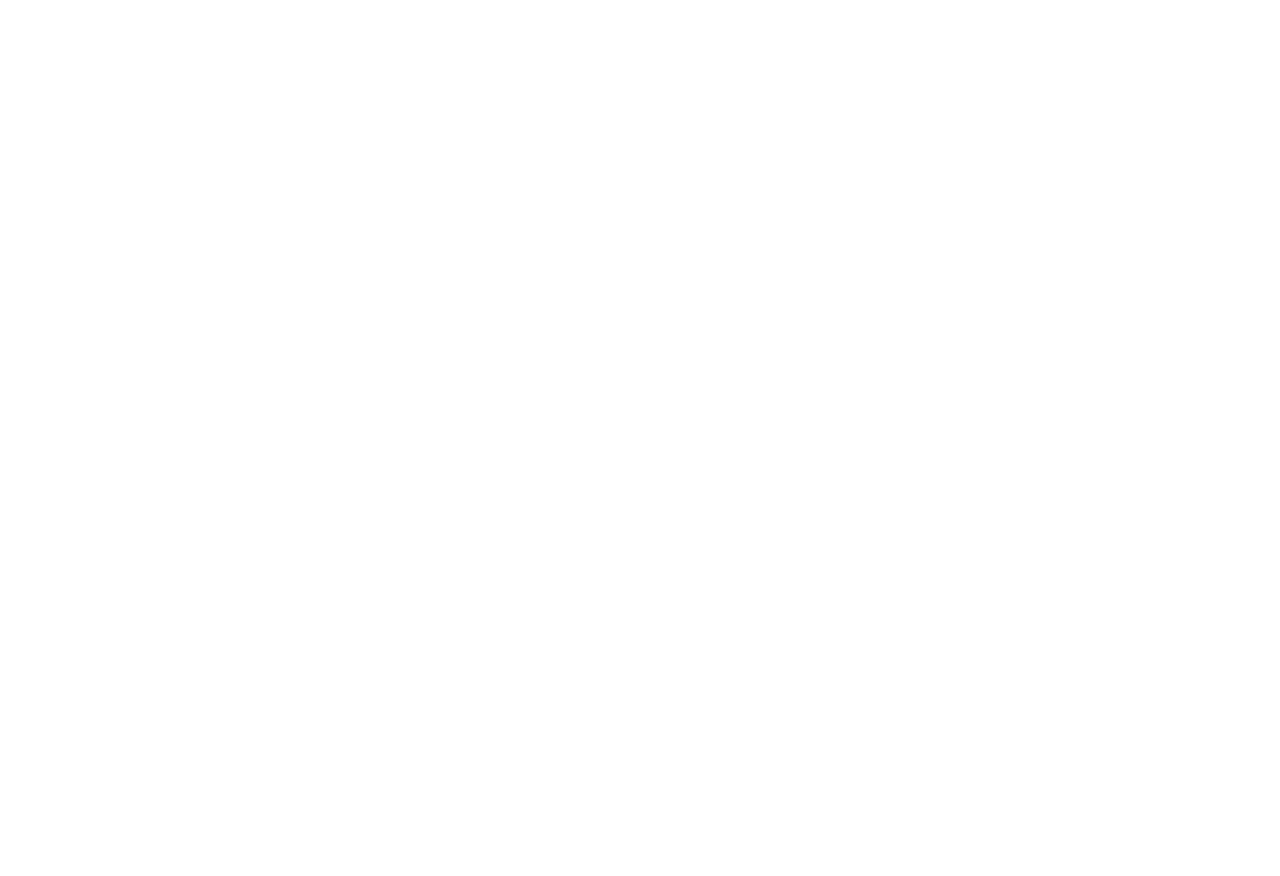
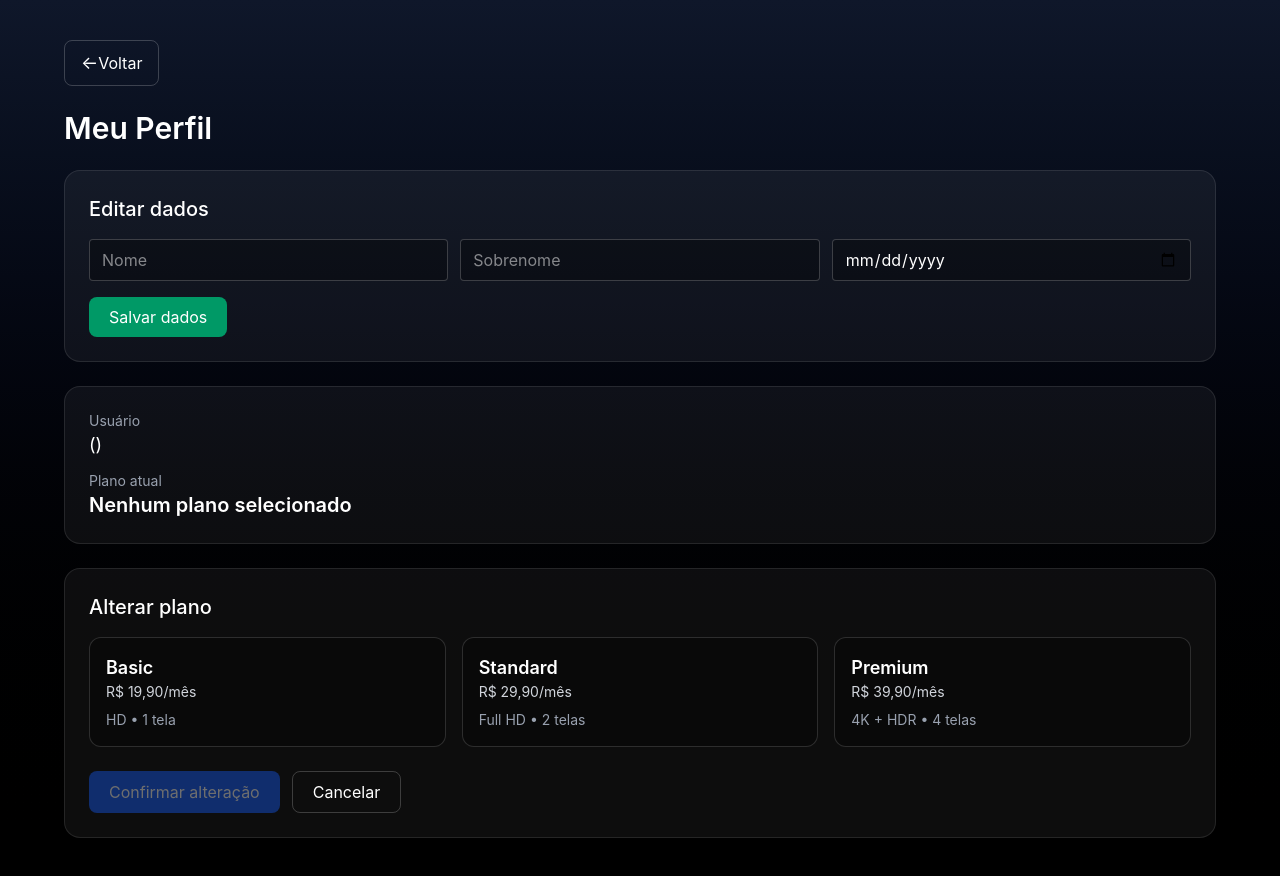
Before and after one commit to rafael-barrionuevo/Next, a React (Vite) app in the folder front/: page /perfilUser in a window 1280 px wide. Before the commit this address had no page. Before the commit the page ends 800 px from the top, so only its background shows below. Built offline with nearby package versions, Linux system fonts and the light colour scheme.

Commit message:
implementando pagina de perfil do usuario

```diff
--- a/front/src/App.jsx
+++ b/front/src/App.jsx
@@ -12,6 +12,7 @@
 import AdminHome from "./pages/AdminHome.jsx";
 import AdminEpisodios from "./pages/AdminEpisodios.jsx";
 import AdminRemover from "./pages/adminRemover.jsx";
+import PerfilUser from "./pages/PerfilUser.jsx";
 
 function App() {
 
@@ -29,6 +30,7 @@
         <Route path="/wishlist" element={<WishList />} />
         <Route path="/admin" element={<AdminHome />} />
         <Route path="/admin/cadastro" element={<AdminCadastro />} />
+        <Route path="/perfilUser" element={<PerfilUser />} />
         <Route path="/admin/episodios" element={<AdminEpisodios />} />
         <Route path="/admin/remover" element={<AdminRemover />} />
       </Routes>
--- a/front/src/components/NavBar.jsx
+++ b/front/src/components/NavBar.jsx
@@ -20,6 +20,15 @@
           <div className="flex items-center gap-4">
             <IoMdSearch className='text-2xl text-white/70 hover:text-purple-500 cursor-pointer transition-colors'/>
             <PiScreencastBold className='text-2xl text-white/70 hover:text-purple-500 cursor-pointer transition-colors'/>
+
+            <Link to="/perfilUser" className='flex items-center gap-2 cursor-pointer group'>
+              <img
+                src="https://picsum.photos/32/32?random=profile"
+                alt="Avatar do Usuário"
+                className='w-8 h-8 rounded border border-transparent group-hover:border-white transition-colors'
+              />
+            </Link>
+
           </div>
         </div>
 
@@ -69,14 +78,16 @@
             </span>
           </div>
 
-          <div className='flex items-center gap-2 cursor-pointer group'>
+
+
+          <Link to="/perfilUser" className='flex items-center gap-2 cursor-pointer group'>
             <img
               src="https://picsum.photos/32/32?random=profile"
               alt="Avatar do Usuário"
               className='w-8 h-8 rounded border border-transparent group-hover:border-white transition-colors'
             />
             <IoChevronDownOutline className='text-white/80 group-hover:text-white transition-colors' />
-          </div>
+          </Link>
         </div>
       </div>
 
--- a/front/src/pages/Cadastro.jsx
+++ b/front/src/pages/Cadastro.jsx
@@ -7,7 +7,7 @@
 
 import { useDispatch } from "react-redux";
 import { useNavigate } from "react-router-dom";
-import { useSelector } from "react-redux";
+//import { useSelector } from "react-redux";
 import { cadastrarUsuario } from "../store/userSlice";
 
 export default function Cadastro() {
@@ -24,24 +24,7 @@
   const dispatch = useDispatch();
   const navigate = useNavigate();
 
-  /* function handleCadastro(e){
-    e.preventDefault(); // MUITO IMPORTANTE (form)
 
-    //testar o forms
-    console.log("ANTES DO DISPATCH:");
-    console.log("Nome:", nome);
-    console.log("Email:", email);
-
-     dispatch(setUser({
-      id: Date.now(),
-      nome,
-      email}));
-
-
-    console.log("DEPOIS DO DISPATCH");
-
-    navigate("/planos");
-  } */
 
   async function handleCadastro(e) {
     e.preventDefault();
@@ -49,9 +32,9 @@
     // console.log("1 - entrou");
 
     try {
-      const result = await dispatch(cadastrarUsuario({ nome, sobrenome, email, senha, data_nascimento: dataNascimento })).unwrap();
+      const usuario = await dispatch(cadastrarUsuario({ nome, sobrenome, email, senha, data_nascimento: dataNascimento })).unwrap();
 
-      console.log("2 - result:", result);
+      console.log("usuario:", usuario);
 
       navigate("/planos");
 
@@ -59,13 +42,13 @@
       console.error("ERRO:", err);
     }
 
-    console.log("3 - fim");
+    //console.log("3 - fim");
   }
 
   //testar se o Redux está funcionando
-  const user = useSelector(state => state.user);
+  //const user = useSelector(state => state.user);
 
-  console.log("REDUX:", user);
+  //console.log("REDUX:", user);
 
   // console.log(nome, email);
 
--- a/front/src/pages/Pagamento.jsx
+++ b/front/src/pages/Pagamento.jsx
@@ -195,12 +195,6 @@
               className="w-full p-3 rounded-lg bg-white/10 border border-purple-400 text-white placeholder-gray-300 focus:ring-2 focus:ring-purple-500"
             />
 
-            <InputField
-              name="cep"
-              placeholder="CEP"
-              className="w-full p-3 rounded-lg bg-white/10 border border-purple-400 text-white placeholder-gray-300 focus:ring-2 focus:ring-purple-500"
-            />
-
             <Button
               type="submit"
 
--- /dev/null
+++ b/front/src/pages/PerfilUser.jsx
@@ -0,0 +1,198 @@
+import { useState } from "react";
+import { useSelector } from "react-redux";
+import { useDispatch } from "react-redux";
+import { atualizarPlano } from "../store/userSlice";
+import { atualizarUsuario } from "../store/userSlice";
+import { useNavigate } from "react-router-dom";
+
+const PLANOS = [
+  { id: "Basic", preco: "R$ 19,90", qualidade: "HD", telas: "1 tela" },
+  { id: "Standard", preco: "R$ 29,90", qualidade: "Full HD", telas: "2 telas" },
+  { id: "Premium", preco: "R$ 39,90", qualidade: "4K + HDR", telas: "4 telas" }
+];
+
+export default function PerfilUser() {
+  const dispatch = useDispatch();
+  const user = useSelector((state) => state.user);
+  const navigate = useNavigate();
+
+  const planoAtual = user.assinatura?.tipo_plano || "Nenhum plano selecionado";
+  const [novoPlano, setNovoPlano] = useState(planoAtual !== "Nenhum plano selecionado" ? planoAtual : "");
+  const [loading, setLoading] = useState(false);
+
+
+  const [nome, setNome] = useState(user.nome || "");
+  const [sobrenome, setSobrenome] = useState(user.sobrenome || "");
+  const [dataNascimento, setDataNascimento] = useState(user.data_nascimento ? String(user.data_nascimento).substring(0, 10) : ""); // Formata para YYYY-MM-DD
+
+  async function handleAtualizarPerfil() {
+    if (!nome.trim()){
+      alert("O nome é obrigatório.");
+      return;
+    }
+
+    try {
+      setLoading(true);
+
+      await dispatch(
+        atualizarUsuario({
+          nome: nome.trim(),// Garante que o nome não tenha espaços extras
+          sobrenome: sobrenome.trim(), // Garante que o sobrenome não tenha espaços extras
+          data_nascimento: dataNascimento // Envia a data de nascimento no formato YYYY-MM-DD
+        })
+      ).unwrap();
+
+      alert("Perfil atualizado com sucesso!");
+    }catch (e) {
+      alert("Erro ao atualizar perfil: " + (e?.message || e));
+    } finally {
+      setLoading(false);
+    }
+  }
+
+  async function handleAtualizarPlano() {
+    if (!user?.id) {
+      alert("Usuário não encontrado. Faça o cadastro ou login novamente.");
+      return;
+    }
+
+    if(!novoPlano) {
+      alert("Selecione um plano antes de atualizar.");
+      return;
+    }
+
+    if (novoPlano === user.assinatura?.tipo_plano) {
+      alert("Você já está nesse plano.");
+      return;
+    }
+
+    try {
+      setLoading(true);
+
+      await dispatch(
+        atualizarPlano({
+          id: user.id,
+          tipo_plano: novoPlano,
+          tipo_pagamento: "cartao" // ou "boleto", dependendo do que o usuário escolher
+        })
+      ).unwrap();
+
+      alert("Plano atualizado com sucesso!");
+    } catch (e) {
+      alert("Erro ao atualizar plano: " +(e?.message || e));
+    } finally {
+      setLoading(false);
+    }
+  }
+
+
+
+
+
+  return (
+    <div className="min-h-screen bg-gradient-to-b from-[#0f172a] to-black text-white px-6 py-10">
+      <div className="max-w-6xl mx-auto space-y-6">
+
+      <button
+        onClick={() => navigate(-1)}
+        className="px-4 py-2 rounded-lg border border-white/20 hover:bg-white/10"
+      >
+        <span className="text-lg">←</span>
+        <span>Voltar</span>
+      </button>
+
+        <h1 className="text-3xl font-semibold">Meu Perfil</h1>
+
+        <section className="rounded-2xl border border-white/10 bg-white/5 p-6">
+          <h2 className="text-xl font-medium mb-4">Editar dados</h2>
+
+          <div className="grid gap-3 md:grid-cols-3">
+            <input
+              value={nome}
+              onChange={(e) => setNome(e.target.value)}
+              placeholder="Nome"
+              className="px-3 py-2 rounded bg-black/30 border border-white/20"
+            />
+            <input
+              value={sobrenome}
+              onChange={(e) => setSobrenome(e.target.value)}
+              placeholder="Sobrenome"
+              className="px-3 py-2 rounded bg-black/30 border border-white/20"
+            />
+            <input
+              type="date"
+              value={dataNascimento}
+              onChange={(e) => setDataNascimento(e.target.value)}
+              className="px-3 py-2 rounded bg-black/30 border border-white/20"
+            />
+          </div>
+
+          <button
+            onClick={handleAtualizarPerfil}
+            disabled={loading}
+            className="mt-4 px-5 py-2 rounded-lg bg-emerald-600 hover:bg-emerald-500 disabled:opacity-40"
+          >
+            {loading ? "Salvando..." : "Salvar dados"}
+          </button>
+        </section>
+
+
+        <section className="rounded-2xl border border-white/10 bg-white/5 p-6">
+          <p className="text-sm text-gray-400">Usuário</p>
+          <p className="text-lg">{user.nome} ({user.email})</p>
+          <p className="mt-3 text-sm text-gray-400">Plano atual</p>
+          <p className="text-xl font-semibold">{planoAtual}</p>
+        </section>
+
+        <section className="rounded-2xl border border-white/10 bg-white/5 p-6">
+          <h2 className="text-xl font-medium mb-4">Alterar plano</h2>
+
+          <div className="grid gap-4 md:grid-cols-3">
+            {PLANOS.map((plano) => {
+              const ativo = novoPlano === plano.id;
+              const isAtual = planoAtual === plano.id;
+
+              return (
+                <button
+                  key={plano.id}
+                  onClick={() => setNovoPlano(plano.id)}
+                  className={`text-left rounded-xl p-4 border transition ${
+                    ativo
+                      ? "border-blue-400 bg-blue-500/20"
+                      : "border-white/15 bg-black/30 hover:border-white/30"
+                  }`}
+                >
+                  <p className="text-lg font-semibold">{plano.id}</p>
+                  <p className="text-sm text-gray-300">{plano.preco}/mês</p>
+                  <p className="text-sm text-gray-400 mt-2">{plano.qualidade} • {plano.telas}</p>
+                  {isAtual && (
+                    <span className="inline-block mt-3 text-xs px-2 py-1 rounded bg-emerald-600/30 border border-emerald-400/40">
+                      Plano atual
+                    </span>
+                  )}
+                </button>
+              );
+            })}
+          </div>
+
+          <div className="mt-6 flex gap-3">
+            <button
+              onClick={handleAtualizarPlano}
+
+              disabled={!novoPlano || novoPlano === planoAtual}
+              className="px-5 py-2 rounded-lg bg-blue-600 hover:bg-blue-500 disabled:opacity-40 disabled:cursor-not-allowed"
+            >
+              Confirmar alteração
+            </button>
+
+            <button
+
+            className="px-5 py-2 rounded-lg border border-white/20 hover:bg-white/10">
+              Cancelar
+            </button>
+          </div>
+        </section>
+      </div>
+    </div>
+  );
+}
--- a/front/src/pages/Planos.jsx
+++ b/front/src/pages/Planos.jsx
@@ -22,7 +22,7 @@
   const dispatch = useDispatch();
 
   // const subscription = useSelector(state => state.subscription);
-  console.log("SUBSCRIPTION:", user.assinatura?.tipo_plano);
+  //console.log("SUBSCRIPTION:", user.assinatura?.tipo_plano);
 
   const planos = [
   {
```
Also changed, not shown: front/src/pages/Perfil.jsx (+11 -11 lines), front/src/store/userSlice.js (+36 -39 lines), 1 other file (tests, documents, lock files or other folders).
